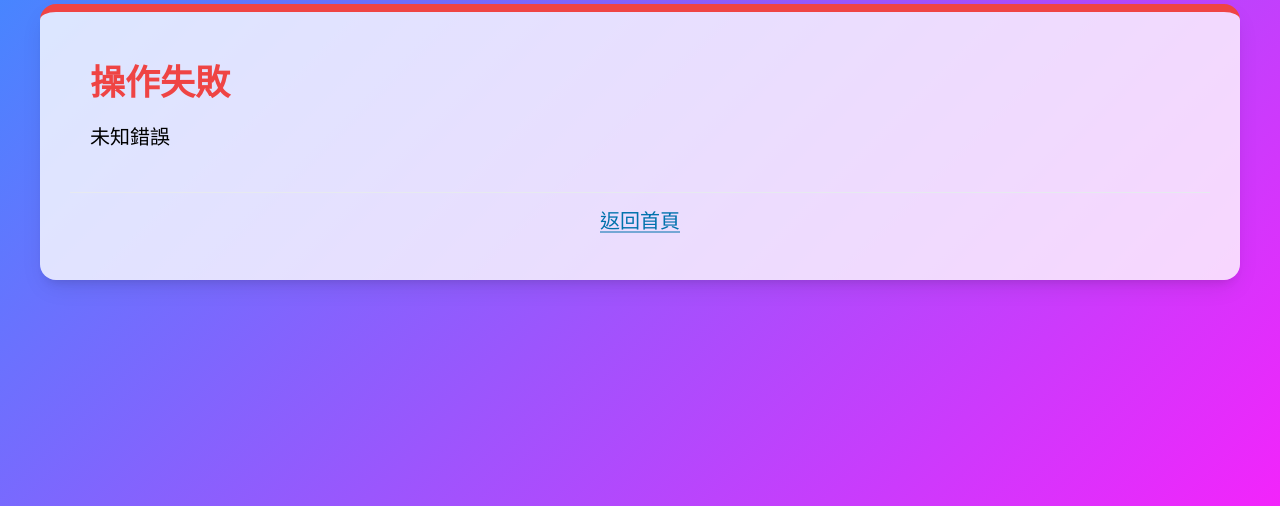
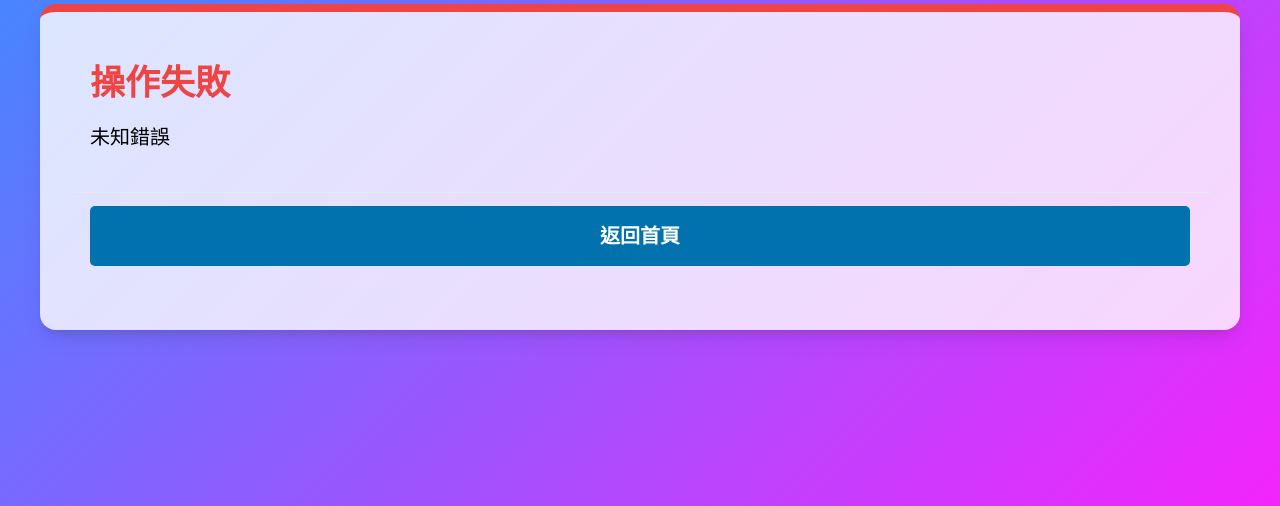
Before and after one commit to Su1030/1132-Web-Programming, a Flask app: page /error in a window 1280 px wide. Shown: the part 166-672 px from the top of the page. Run offline with Flask 3, Linux system fonts and the light colour scheme; some libraries are stand-ins or nearby versions.

Commit message:
Style: 統一error頁面按鈕樣式，由<a>更正為<button>

```diff
--- a/templates/error.html
+++ b/templates/error.html
@@ -4,7 +4,9 @@
     <h2>操作失敗</h2>
     <p>{{ message }}</p>
     <footer style="margin-top: 2rem;">
-        <a href="{{ url_for('index') }}" class="outline">返回首頁</a>
+        <form action="{{ url_for('index') }}" style="display: inline;">
+            <button type="submit" class="primary">返回首頁</button>
+        </form>
     </footer>
 </article>
 {% endblock %}
--- a/users.json
+++ b/users.json
@@ -17,7 +17,7 @@
         {
             "username": "test001",
             "email": "test001@test.com",
-            "password": "11111111",
+            "password": "12341234",
             "phone": "0912345678",
             "birthdate": "2026-05-04",
             "is_admin": false
```
